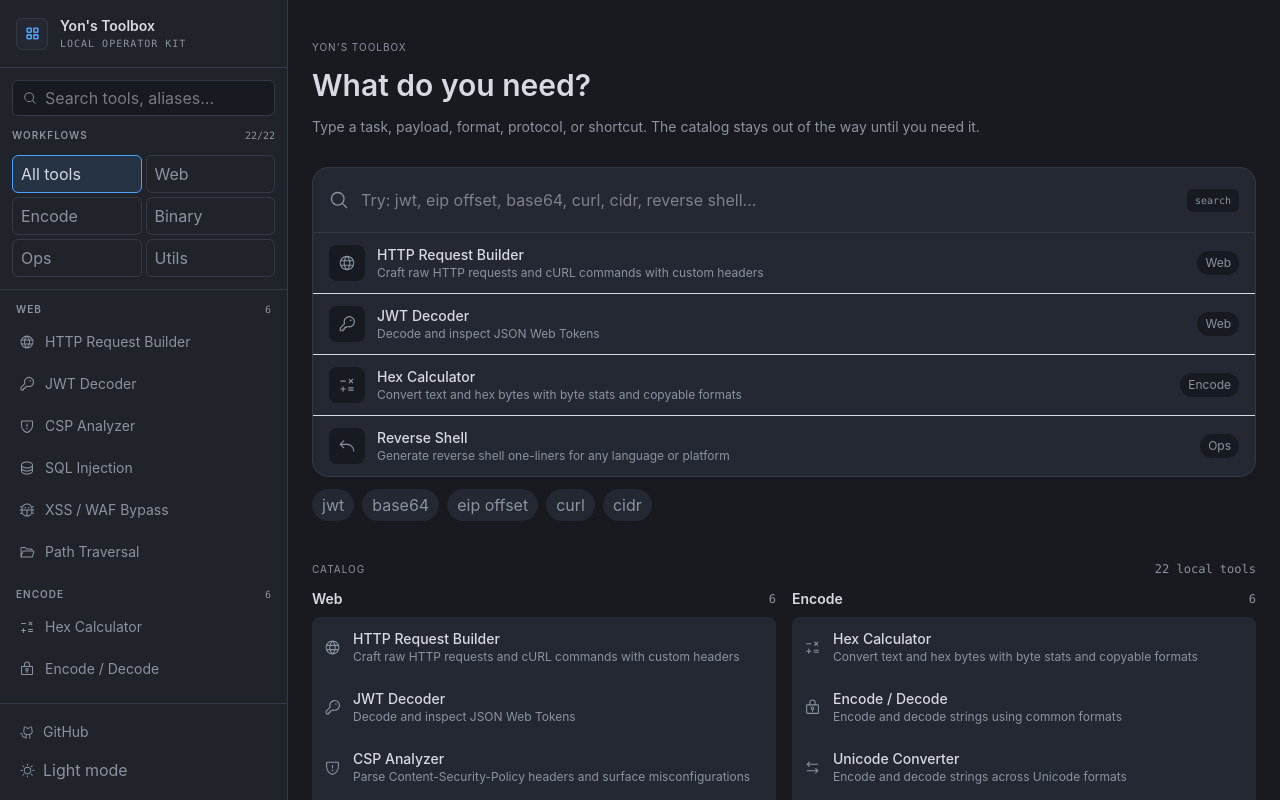
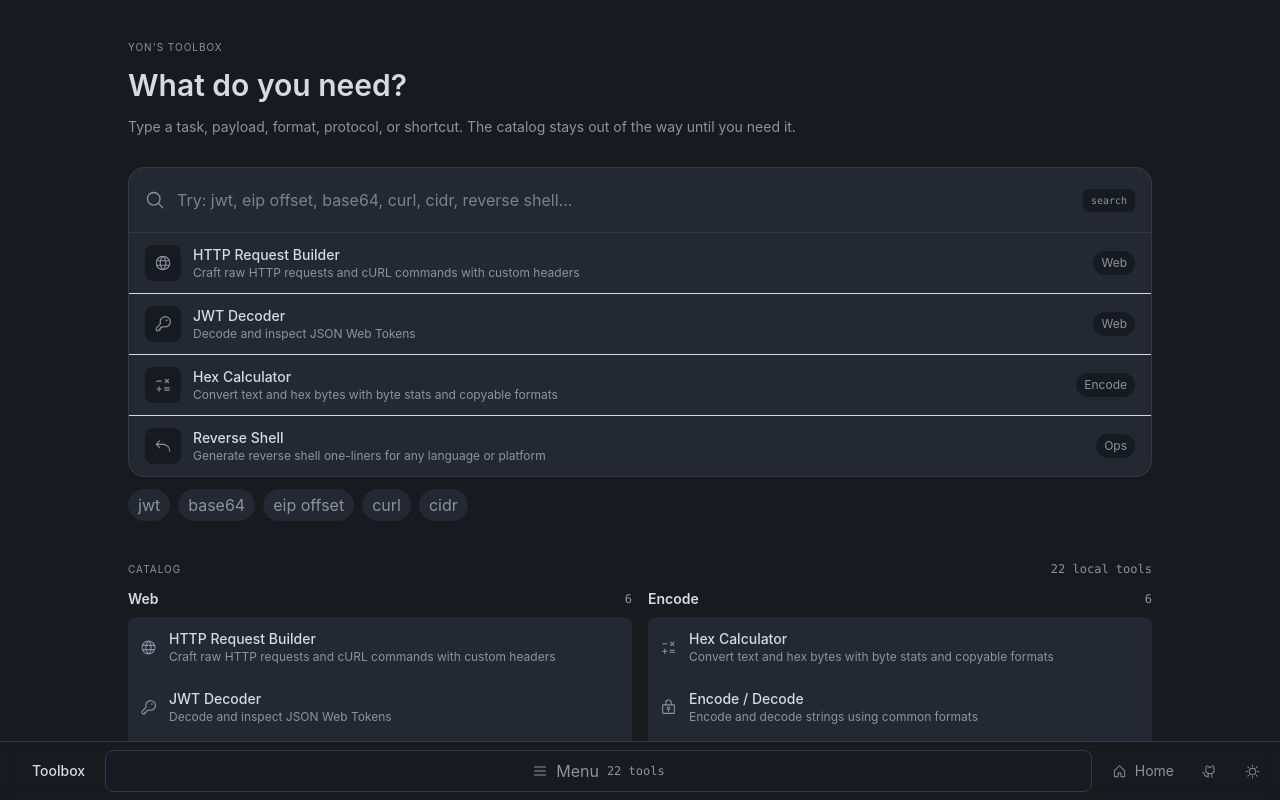
Before and after one commit to YonLiud/web-re-toolbox, a React (Vite) app: page / in a window 1280 px wide. Built offline with nearby package versions, Linux system fonts and the light colour scheme.

Commit message:
Restore menu-first bottom navigation

```diff
--- a/src/components/Shell.tsx
+++ b/src/components/Shell.tsx
@@ -7,12 +7,12 @@ export function Shell({ children }: { children: ReactNode }) {
   const { pathname } = useLocation()
 
   return (
-    <div className="flex h-screen bg-vs-bg text-vs-text">
+    <div className="flex h-screen flex-col bg-vs-bg text-vs-text">
       <DesktopNotice />
-      <Sidebar />
-      <main key={pathname} className="min-w-0 flex-1 overflow-auto page-transition">
+      <main key={pathname} className="min-h-0 flex-1 overflow-auto page-transition">
         {children}
       </main>
+      <Sidebar />
     </div>
   )
 }
--- a/src/components/Sidebar.tsx
+++ b/src/components/Sidebar.tsx
@@ -1,136 +1,45 @@
 import { useState, useMemo } from 'react'
-import Fuse from 'fuse.js'
 import { Link, NavLink } from 'react-router-dom'
-import { Sun, Moon, GithubLogo, MagnifyingGlass, SquaresFour, X } from '@phosphor-icons/react'
+import { Sun, Moon, GithubLogo, MagnifyingGlass, X, List, House } from '@phosphor-icons/react'
 import { toolGroups, tools } from '../tools/registry'
-import type { Tool } from '../tools/types'
+import { searchTools } from '../tools/search'
 import { useTheme } from '../context/ThemeContext'
-
-type CategoryFilter = 'all' | string
-
-interface SearchDoc {
-  tool: Tool
-  group: string
-  aliases: string[]
-  haystack: string
-}
-
-const SEARCH_ALIASES: Record<string, string[]> = {
-  'jwt-decoder': ['jwt', 'token', 'bearer', 'claims', 'auth', 'json web token'],
-  'encode-decode': ['base64', 'urlencode', 'urldecode', 'percent encode', 'decode', 'encode'],
-  'hex-calculator': ['hex', 'bytes', 'ascii', 'utf8', 'utf-8', 'decimal', 'binary', 'byte inspector'],
-  'hex-viewer': ['hexdump', 'hex dump', 'offset', 'ascii panel', 'binary view'],
-  'buffer-overflow': ['bo', 'bof', 'overflow', 'eip', 'rip', 'offset', 'cyclic', 'pattern', 'shellcode', 'nop'],
-  'reverse-shell': ['rev shell', 'revshell', 'listener', 'netcat', 'nc', 'payload'],
-  'shell-upgrade': ['tty', 'pty', 'stty', 'interactive shell', 'upgrade shell', 'rlwrap', 'socat'],
-  'ip-subnet': ['cidr', 'subnet', 'mask', 'netmask', 'network', 'broadcast', 'hosts'],
-  'http-request': ['curl', 'raw http', 'headers', 'request', 'method', 'body'],
-  'xss-encoder': ['xss', 'waf', 'bypass', 'html encode', 'javascript', 'payload'],
-  'path-traversal': ['lfi', 'rfi', 'directory traversal', 'dot dot slash', 'etc passwd'],
-  sqli: ['sql', 'sql injection', 'union', 'blind', 'time based', 'database'],
-  'hash-calculator': ['sha', 'sha256', 'sha1', 'digest', 'crypto hash'],
-  'hash-identifier': ['identify hash', 'md5', 'ntlm', 'bcrypt', 'argon2'],
-  'xor-calculator': ['xor', 'single byte', 'bruteforce', 'brute force', 'key'],
-  'number-base': ['base convert', 'decimal', 'hexadecimal', 'octal', 'binary'],
-  'bitwise-calculator': ['and', 'or', 'not', 'shift', 'bits', 'bit operations'],
-  'regex-tester': ['regex', 'regexp', 'regular expression', 'pattern match'],
-  'unix-permissions': ['chmod', 'permissions', 'suid', 'sgid', 'sticky', 'octal'],
-  'string-converter': ['unicode', 'codepoint', 'utf16', 'utf32', 'escape'],
-  'string-table': ['index string', 'character index', 'chars', 'positions'],
-  'csp-analyzer': ['content security policy', 'csp', 'headers', 'script src', 'unsafe inline'],
-}
-
-const searchDocs: SearchDoc[] = toolGroups.flatMap(group =>
-  group.tools.map(tool => {
-    const aliases = SEARCH_ALIASES[tool.meta.slug] ?? []
-    return {
-      tool,
-      group: group.name,
-      aliases,
-      haystack: [
-        tool.meta.name,
-        tool.meta.description,
-        tool.meta.tags.join(' '),
-        aliases.join(' '),
-        group.name,
-      ].join(' '),
-    }
-  })
-)
-
-const fuse = new Fuse(searchDocs, {
-  threshold: 0.38,
-  ignoreLocation: true,
-  minMatchCharLength: 2,
-  keys: [
-    { name: 'tool.meta.name', weight: 0.45 },
-    { name: 'aliases', weight: 0.28 },
-    { name: 'tool.meta.tags', weight: 0.14 },
-    { name: 'group', weight: 0.08 },
-    { name: 'tool.meta.description', weight: 0.05 },
-  ],
-})
 
 export function Sidebar() {
   const { theme, toggle } = useTheme()
+  const [isMenuOpen, setIsMenuOpen] = useState(false)
   const [query, setQuery] = useState('')
-  const [activeCategory, setActiveCategory] = useState<CategoryFilter>('all')
 
   const filteredGroups = useMemo(() => {
-    const q = query.trim().toLowerCase()
+    if (!query.trim()) return toolGroups
 
-    if (!q) {
+    const matches = searchTools(query)
     return toolGroups
-        .filter(group => activeCategory === 'all' || group.name === activeCategory)
-        .map(group => ({ ...group }))
-    }
-
-    const docs = fuse.search(q)
-      .map(result => result.item)
-      .filter(doc => activeCategory === 'all' || doc.group === activeCategory)
-
-    return toolGroups
-      .filter(group => activeCategory === 'all' || group.name === activeCategory)
       .map(group => ({
         ...group,
-        tools: docs
-          .filter(doc => doc.group === group.name)
-          .map(doc => doc.tool),
+        tools: matches.filter(({ tool }) => group.tools.some(groupTool => groupTool.meta.slug === tool.meta.slug)).map(({ tool }) => tool),
       }))
       .filter(group => group.tools.length > 0)
-  }, [query, activeCategory])
-
-  const resultCount = filteredGroups.reduce((sum, group) => sum + group.tools.length, 0)
-  const hasFilters = query.trim().length > 0 || activeCategory !== 'all'
-
-  const clearFilters = () => {
-    setQuery('')
-    setActiveCategory('all')
-  }
+  }, [query])
 
   return (
-    <aside className="flex h-screen w-72 shrink-0 flex-col border-r border-vs-border bg-vs-sidebar shadow-[12px_0_32px_rgba(0,0,0,0.16)]">
-      <div className="border-b border-vs-border px-4 py-4">
-        <Link to="/" className="group flex items-center gap-3">
-          <span className="grid size-8 place-items-center rounded-md border border-vs-border bg-vs-panel text-vs-accent transition-colors group-hover:border-vs-accent">
-            <SquaresFour size={17} weight="bold" />
-          </span>
-          <span className="min-w-0">
-            <span className="block text-sm font-semibold text-vs-text">Yon&apos;s Toolbox</span>
-            <span className="block truncate font-mono text-[10px] uppercase tracking-widest text-vs-muted">local operator kit</span>
-          </span>
-        </Link>
+    <nav className="relative shrink-0 border-t border-vs-border bg-vs-sidebar/95 px-3 py-2 backdrop-blur">
+      {isMenuOpen && (
+        <div className="menu-tray absolute inset-x-3 bottom-full mb-2 overflow-hidden rounded-xl border border-vs-border bg-vs-panel shadow-2xl">
+          <div className="flex flex-col gap-3 border-b border-vs-border p-3 md:flex-row md:items-center md:justify-between">
+            <div>
+              <span className="text-[10px] font-semibold uppercase tracking-widest text-vs-muted">Tool menu</span>
+              <p className="mt-1 text-sm text-vs-text">Browse by category or search for a tool.</p>
             </div>
-
-      <div className="flex flex-col gap-3 border-b border-vs-border px-3 py-3">
-        <div className="flex h-9 items-center gap-2 rounded-md border border-vs-border bg-vs-input px-2.5 transition-colors focus-within:border-vs-accent">
-          <MagnifyingGlass size={14} className="shrink-0 text-vs-muted" />
+            <div className="flex items-center gap-2">
+              <div className="flex min-w-0 items-center gap-2 rounded-lg border border-vs-border bg-vs-input px-3 py-2 focus-within:border-vs-accent md:w-72">
+                <MagnifyingGlass size={15} className="shrink-0 text-vs-muted" />
                 <input
                   type="text"
                   value={query}
                   onChange={e => setQuery(e.target.value)}
-            placeholder="Search tools, aliases..."
-            className="w-full bg-transparent text-sm text-vs-text outline-none placeholder:text-vs-muted"
+                  placeholder="Search tools..."
+                  className="min-w-0 flex-1 bg-transparent text-sm text-vs-text outline-none placeholder:text-vs-muted"
                 />
                 {query && (
                   <button
@@ -143,106 +52,101 @@ export function Sidebar() {
                   </button>
                 )}
               </div>
-
-        <div className="flex items-center justify-between gap-2">
-          <span className="text-[10px] font-semibold uppercase tracking-widest text-vs-muted">Workflows</span>
-          <span className="font-mono text-[10px] text-vs-muted">{resultCount}/{tools.length}</span>
-        </div>
-
-        <div className="grid grid-cols-2 gap-1">
               <button
                 type="button"
-            onClick={() => setActiveCategory('all')}
-            className={`rounded-md border px-2 py-1.5 text-left text-xs transition-colors ${
-              activeCategory === 'all'
-                ? 'border-vs-accent bg-vs-accent-soft text-vs-text'
-                : 'border-vs-border text-vs-muted hover:bg-vs-hover hover:text-vs-text'
-            }`}
+                onClick={() => setIsMenuOpen(false)}
+                className="grid size-9 shrink-0 place-items-center rounded-lg text-vs-muted transition-colors hover:bg-vs-hover hover:text-vs-text"
+                title="Close menu"
               >
-            All tools
+                <X size={16} />
               </button>
-          {toolGroups.map(group => (
-            <button
-              key={group.name}
-              type="button"
-              onClick={() => setActiveCategory(prev => prev === group.name ? 'all' : group.name)}
-              className={`rounded-md border px-2 py-1.5 text-left text-xs transition-colors ${
-                activeCategory === group.name
-                  ? 'border-vs-accent bg-vs-accent-soft text-vs-text'
-                  : 'border-vs-border text-vs-muted hover:bg-vs-hover hover:text-vs-text'
-              }`}
-            >
-              <span className="block truncate">{group.name}</span>
-            </button>
-          ))}
             </div>
           </div>
 
-      <nav className="flex-1 overflow-y-auto px-2 py-3">
-        {resultCount === 0 && (
-          <div className="rounded-md border border-dashed border-vs-border px-3 py-6 text-center">
-            <p className="text-xs text-vs-muted">No tools found.</p>
-            {hasFilters && (
-              <button
-                type="button"
-                onClick={clearFilters}
-                className="mt-3 rounded-md border border-vs-border px-2 py-1 text-xs text-vs-muted transition-colors hover:bg-vs-hover hover:text-vs-text"
-              >
-                Clear filters
-              </button>
-            )}
-          </div>
+          <div className="grid max-h-[58vh] gap-3 overflow-y-auto p-3 md:grid-cols-2 xl:grid-cols-5">
+            {filteredGroups.length === 0 && (
+              <div className="col-span-full px-3 py-8 text-center text-sm text-vs-muted">No tools found.</div>
             )}
             {filteredGroups.map(group => (
-          <div key={group.name} className="mb-4 last:mb-0">
-            <div className="mb-1.5 flex items-center justify-between px-2">
-              <p className="text-[10px] font-semibold uppercase tracking-widest text-vs-muted">{group.name}</p>
+              <section key={group.name} className="min-w-0">
+                <div className="mb-2 flex items-center justify-between px-1">
+                  <h2 className="text-xs font-semibold uppercase tracking-wider text-vs-muted">{group.name}</h2>
                   <span className="font-mono text-[10px] text-vs-muted">{group.tools.length}</span>
                 </div>
-            <div className="flex flex-col gap-1">
-              {group.tools.map(({ meta }) => {
-                const Icon = meta.icon
+                <div className="grid gap-1">
+                  {group.tools.map(tool => {
+                    const Icon = tool.meta.icon
                     return (
                       <NavLink
-                    key={meta.slug}
-                    to={`/${meta.slug}`}
-                    onClick={() => setQuery('')}
+                        key={tool.meta.slug}
+                        to={`/${tool.meta.slug}`}
+                        onClick={() => setIsMenuOpen(false)}
                         className={({ isActive }) =>
-                      `group flex items-center gap-2.5 rounded-md border px-2.5 py-2 text-sm transition-colors ${
-                        isActive
-                          ? 'border-vs-accent bg-vs-active text-vs-text shadow-[inset_3px_0_0_var(--vs-accent)]'
-                          : 'border-transparent text-vs-muted hover:border-vs-border hover:bg-vs-hover hover:text-vs-text'
+                          `group flex items-center gap-3 rounded-lg px-2.5 py-2 transition-colors ${
+                            isActive ? 'bg-vs-active text-vs-text' : 'text-vs-muted hover:bg-vs-hover hover:text-vs-text'
                           }`
                         }
                       >
-                    <Icon size={16} className="shrink-0" />
-                    <span className="min-w-0 flex-1 truncate">{meta.name}</span>
+                        <span className="grid size-8 shrink-0 place-items-center rounded-md bg-vs-input text-vs-muted group-hover:text-vs-accent">
+                          <Icon size={16} />
+                        </span>
+                        <span className="min-w-0 flex-1 truncate text-sm font-medium">{tool.meta.name}</span>
                       </NavLink>
                     )
                   })}
                 </div>
+              </section>
+            ))}
           </div>
-        ))}
-      </nav>
+        </div>
+      )}
 
-      <div className="flex flex-col gap-1 border-t border-vs-border p-3">
+      <div className="flex items-center gap-3">
+        <Link to="/" className="hidden shrink-0 items-center gap-2 rounded-lg px-2 py-1.5 text-sm text-vs-text hover:bg-vs-hover md:flex">
+          <span className="h-5 w-1 rounded-full bg-vs-accent" />
+          <span className="font-medium">Toolbox</span>
+        </Link>
+
+        <button
+          type="button"
+          onClick={() => setIsMenuOpen(value => !value)}
+          className={`flex min-w-0 flex-1 items-center justify-center gap-2 rounded-lg border px-3 py-2 text-sm font-medium transition-colors ${
+            isMenuOpen
+              ? 'border-vs-accent bg-vs-accent-soft text-vs-text'
+              : 'border-vs-border bg-vs-input text-vs-muted hover:bg-vs-hover hover:text-vs-text'
+          }`}
+        >
+          <List size={16} />
+          <span>Menu</span>
+          <span className="hidden font-mono text-xs font-normal text-vs-muted sm:inline">{tools.length} tools</span>
+        </button>
+
+        <Link
+          to="/"
+          onClick={() => setIsMenuOpen(false)}
+          className="flex items-center gap-2 rounded-md px-2 py-1.5 text-sm text-vs-muted transition-colors hover:bg-vs-hover hover:text-vs-text"
+          title="Home"
+        >
+          <House size={15} />
+          <span className="hidden sm:inline">Home</span>
+        </Link>
+
         <a
           href="https://github.com/YonLiud/web-re-toolbox"
           target="_blank"
           rel="noreferrer"
-          className="flex items-center gap-2 rounded-md px-2 py-1.5 text-sm text-vs-muted transition-colors hover:bg-vs-hover hover:text-vs-text"
+          className="hidden items-center gap-2 rounded-md px-2 py-1.5 text-sm text-vs-muted transition-colors hover:bg-vs-hover hover:text-vs-text sm:flex"
         >
           <GithubLogo size={15} />
-          <span>GitHub</span>
         </a>
         <button
           onClick={toggle}
-          className="flex w-full items-center gap-2 rounded-md px-2 py-1.5 text-sm text-vs-muted transition-colors hover:bg-vs-hover hover:text-vs-text"
+          className="flex items-center gap-2 rounded-md px-2 py-1.5 text-sm text-vs-muted transition-colors hover:bg-vs-hover hover:text-vs-text"
+          title={theme === 'dark' ? 'Light mode' : 'Dark mode'}
         >
           {theme === 'dark' ? <Sun size={15} /> : <Moon size={15} />}
-          <span>{theme === 'dark' ? 'Light mode' : 'Dark mode'}</span>
         </button>
       </div>
-    </aside>
+    </nav>
   )
 }
```
Lines whose indentation alone changed are shown as unchanged.
